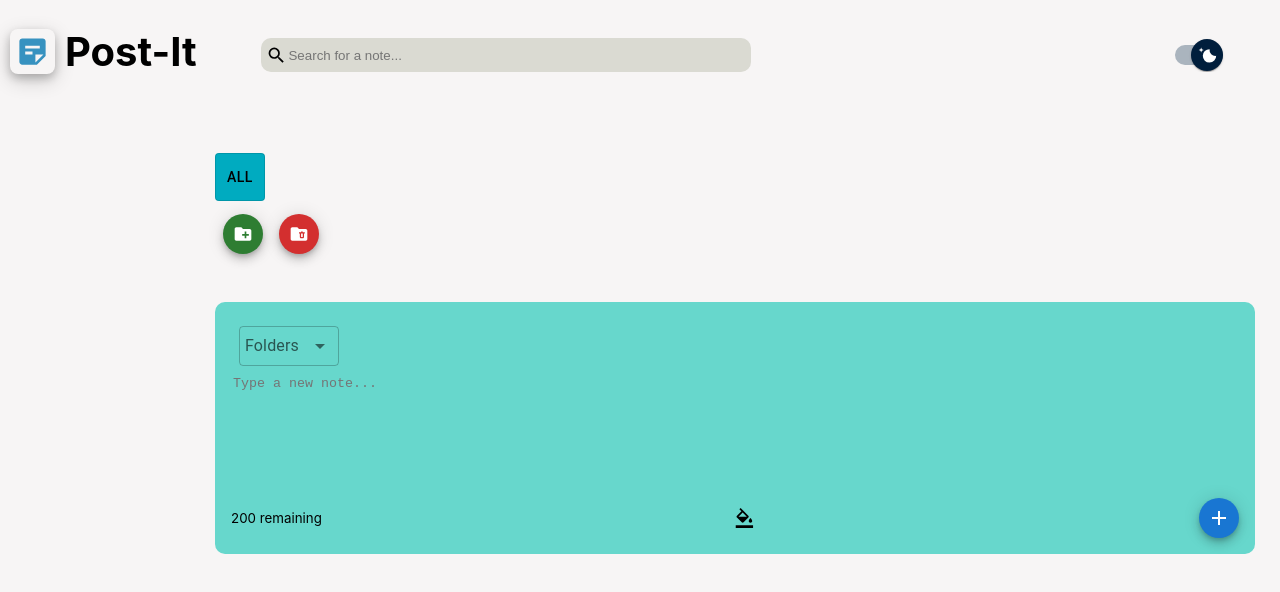
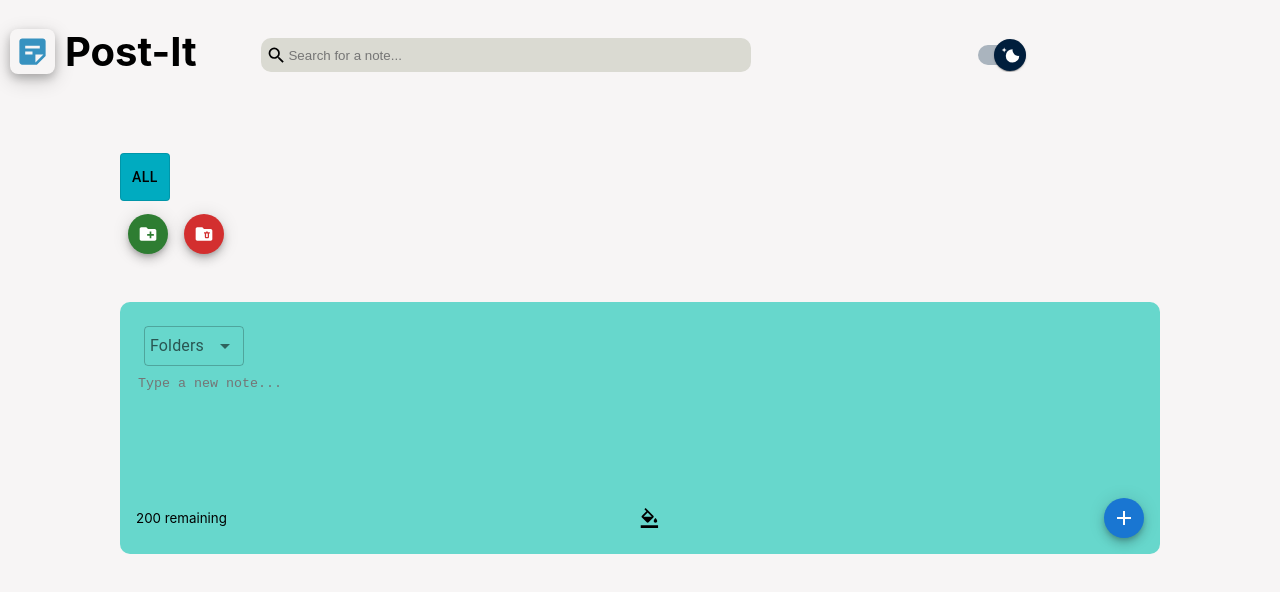
Before and after one commit to Edwinop/Notes-ep, a React (Create React App) app in the folder notes-app-ep/: page / in a window 1280 px wide. Shown: the top 592 px of the page. Built offline with nearby package versions, Linux system fonts and the light colour scheme; the HTML template or start-up script is replaced by a standard one.

Commit message:
fixed flex

```diff
--- a/notes-app-ep/src/App.js
+++ b/notes-app-ep/src/App.js
@@ -22,14 +22,13 @@ import MenuItem from '@mui/material/MenuItem';
 import Select from '@mui/material/Select';
 import Snackbar from '@mui/material/Snackbar';
 import FormControlLabel from '@mui/material/FormControlLabel';
-import { MaterialUISwitch } from './components/SwitchContext';
+import { MaterialUISwitch } from './components/Switch';
 import { styled } from '@mui/material/styles';
 const App = () => {
 	const [notes, setNotes] = useState([]);
 	const [searchText, setSearchText] = useState('');
 	const [searchfolder, setSearchFolder] = useState('');
 	const [darkMode, setDarkMode] = useState(false);
-	//const folderlist = notes.filter(notes => notes.folder);
 	const [open, setOpen] = React.useState(false);
 	const [openDelete, setOpenDelete] = React.useState(false);
 	const [addFolder, setAddFolder] = useState('');
@@ -196,7 +195,9 @@ const App = () => {
 				<MdStickyNote2 className='brand-icon' size='35px'/>
 				<h1 style={{ fontSize: '2.5rem' }}>Post-It</h1>
 				<Search handleSearchNote={setSearchText} />
-				<FormControlLabel className="toggle" style={{marginLeft: '32vw'}} onClick={() => setDarkMode(!darkMode)} control={<MaterialUISwitch sx={{ m: 1 }} defaultChecked />} label=""/>
+				<div className="toggle">
+					<FormControlLabel  onClick={() => setDarkMode(!darkMode)} control={<MaterialUISwitch sx={{ m: 1 }} defaultChecked />} label=""/>
+				</div>
 			</div>
 			<div className='container'>
 				<div style={{ width: 240 }}>
--- a/notes-app-ep/src/index.css
+++ b/notes-app-ep/src/index.css
@@ -16,7 +16,7 @@ code {
   max-width: 130vh;
   min-height: 100vh;
   margin-right: auto;
-  margin-left: 25vh;
+  margin-left: auto;
   padding-right: 15px;
   padding-left: 15px;
   z-index: 1;
@@ -202,6 +202,8 @@ textarea:focus {
 }
 
 .toggle {
+  margin-right: auto;
+  margin-left: auto;
   margin-top: 1vh;
 }
 
```
Also changed, not shown: notes-app-ep/src/components/Switch.js (renamed from notes-app-ep/src/components/SwitchContext.js).
